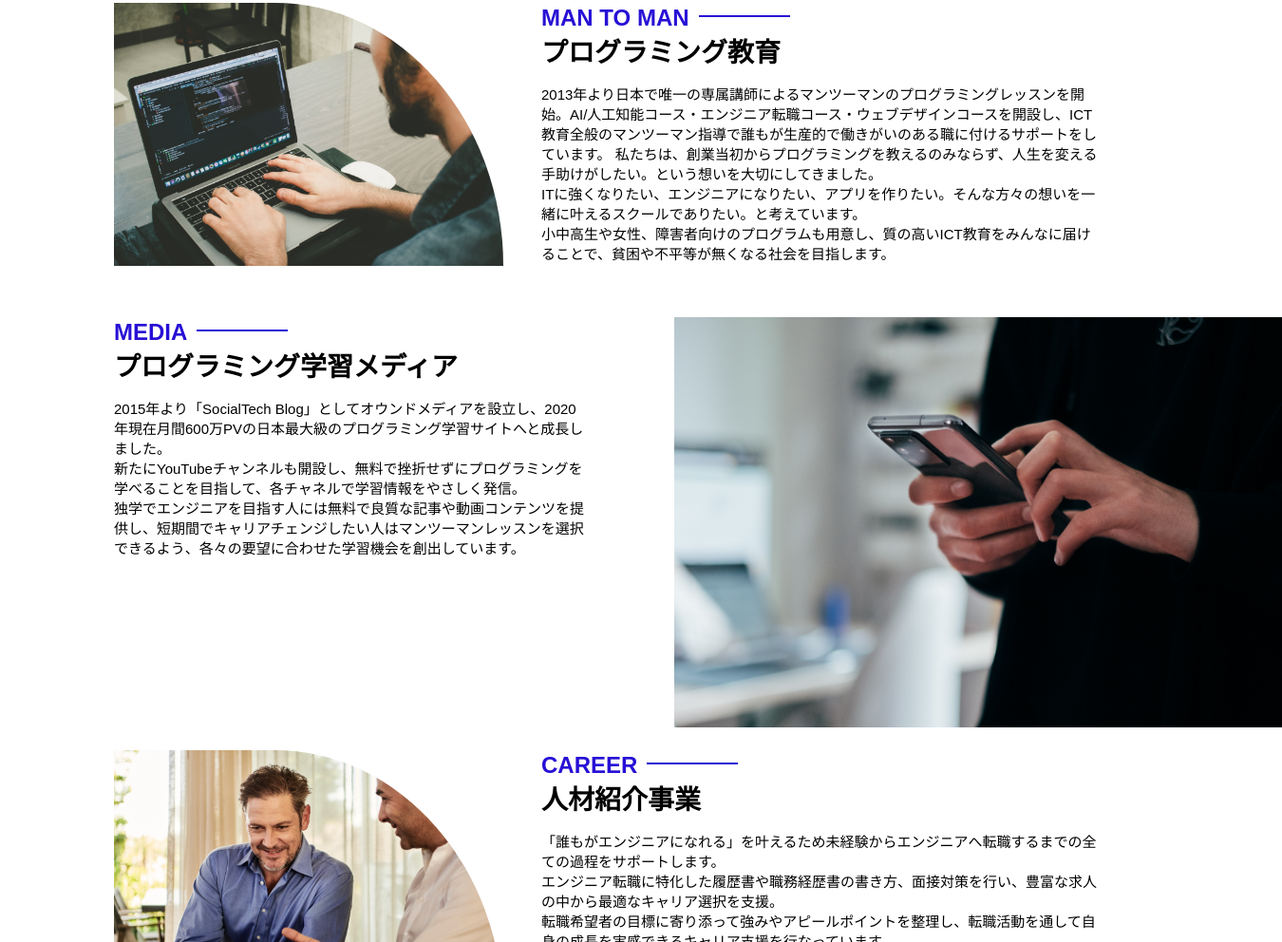
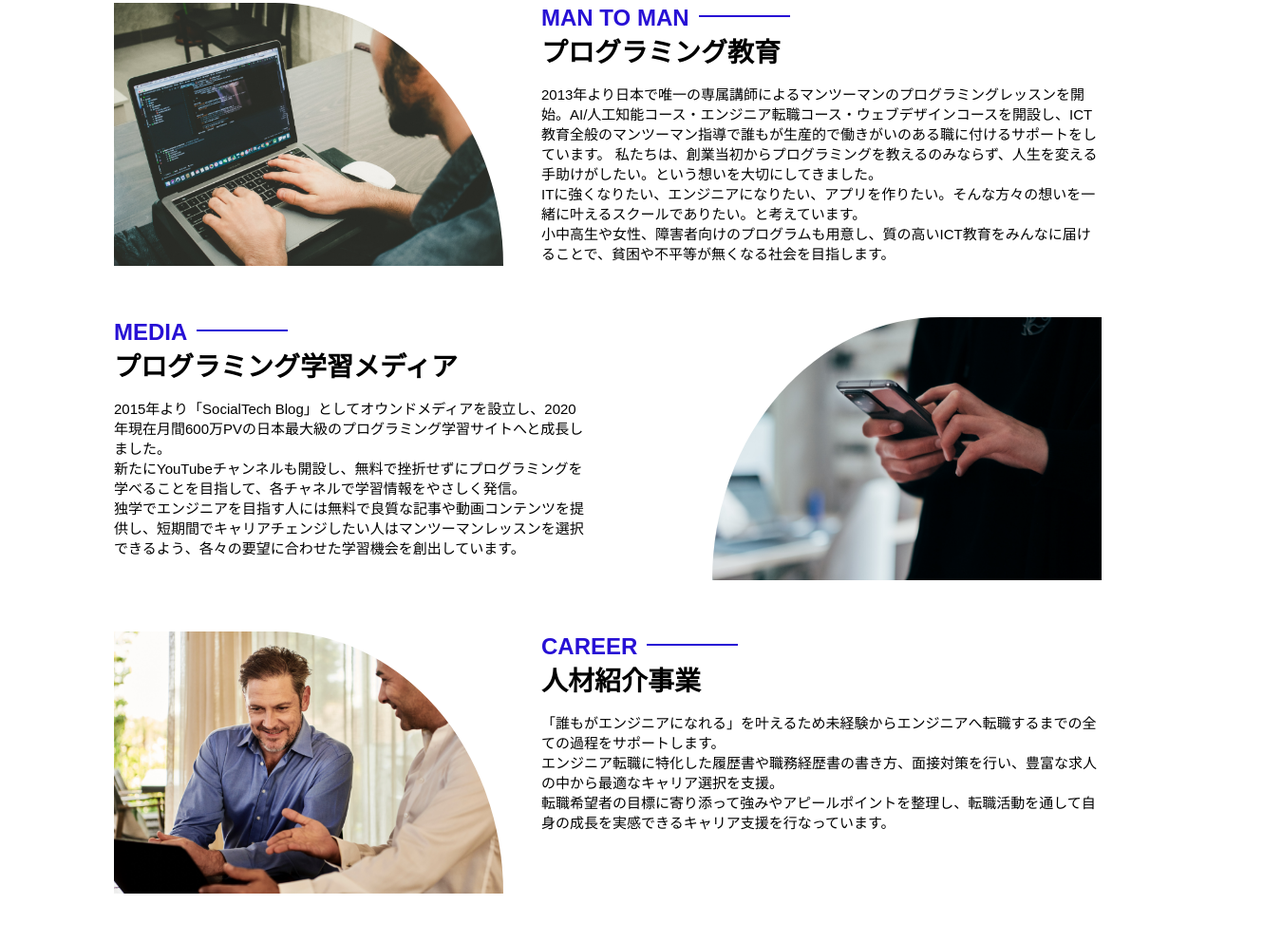
Before and after one commit to iia98/html-css-advanced-kadai, a plain HTML site: page product.html in a window 1280 px wide. Shown: the part 565-1557 px from the top of the page at 95% size, 1350 px wide, since content can reach past the window. Drawn offline with Linux system fonts and the light colour scheme.

Commit message:
編集コミット４

```diff
--- a/style.css
+++ b/style.css
@@ -593,7 +593,7 @@ footer{
     border-radius: 0 432px 0 0;
 }
 
-.product-section-left .product-read{
+.product-section-left .product-read {
     width: 50%;
     flex-grow: 1;
 }
@@ -602,11 +602,17 @@ footer{
     margin-bottom: 0;
 }
 
-.product-section-right{
+.product-section-right {
     justify-content: space-between;
 }
 
-.product-section-right .product-read{
+.product-section-right .product-section-img img {
+    width: 100%;
+    padding: 0 0 30px 40px;
+    border-radius: 432px 0 0 0;
+}
+
+.product-section-right .product-read {
     width: 500px;
 }
 
```
